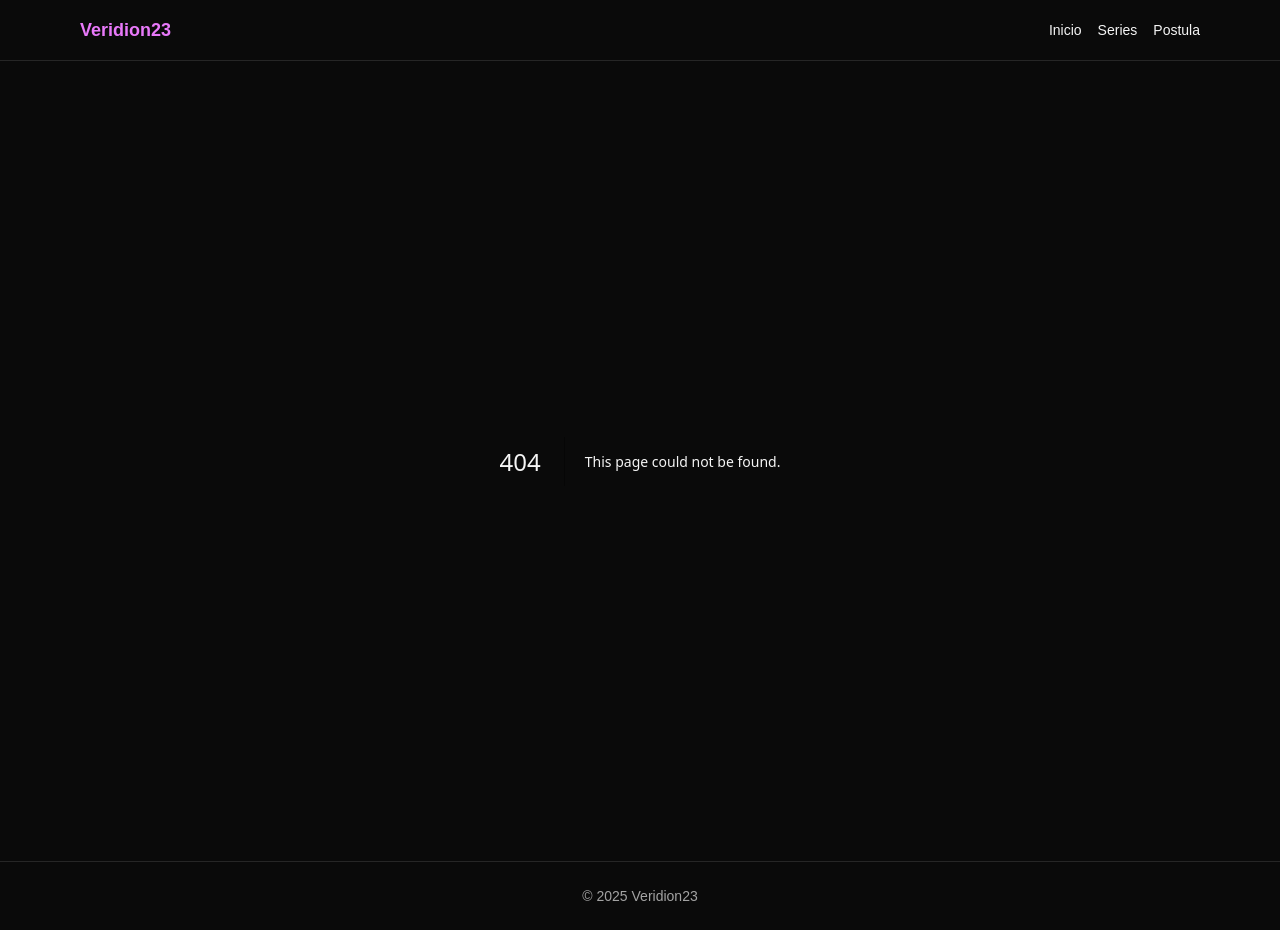
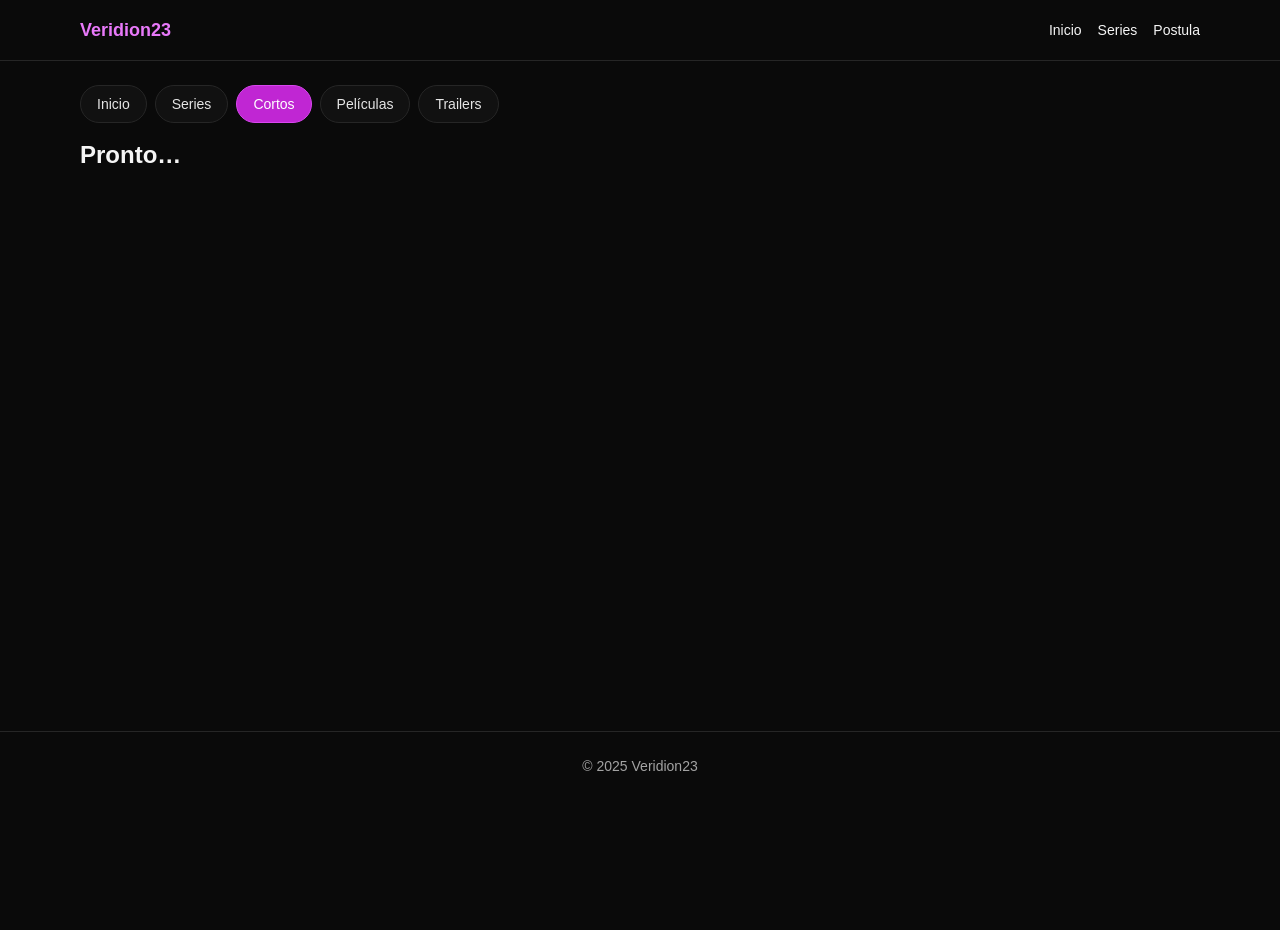
Before and after one commit to roman82ap/animacion-indie, a Next.js app: page /cortos in a window 1280 px wide. Before the commit this address had no page. After the commit the page ends 800 px from the top, so only its background shows below. Built offline with nearby package versions, Linux system fonts and the light colour scheme.

Commit message:
Create cortos.js

```diff
--- /dev/null
+++ b/pages/cortos.js
@@ -0,0 +1,10 @@
+import TopTabs from "../components/TopTabs";
+
+export default function Page() {
+  return (
+    <div className="mx-auto max-w-6xl px-4 py-6">
+      <TopTabs />
+      <h1 className="text-2xl font-bold">Pronto…</h1>
+    </div>
+  );
+}
```
